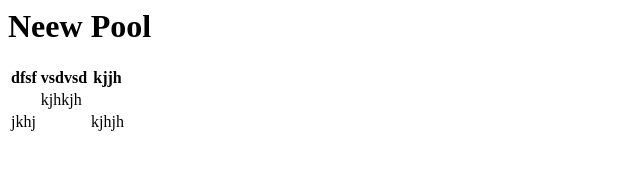
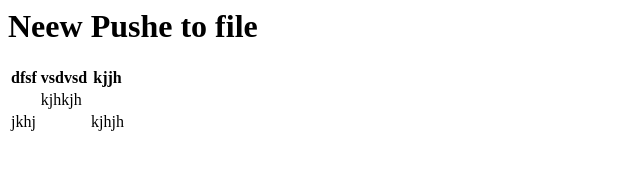
Before and after one commit to bvainrub/GitHubExample1, a plain HTML site: page index.html in a window 1280 px wide. Shown: the whole page, without its empty margins (0-640 px from the left). Drawn offline with Linux system fonts and the light colour scheme.

Commit message:
Well done

```diff
--- a/index.html
+++ b/index.html
@@ -3,7 +3,7 @@
 <head>
 </head>
 <h1>
-    Neew Pool
+    Neew Pushe to file
 </h1>
 <body>
     <table class="table">
```
